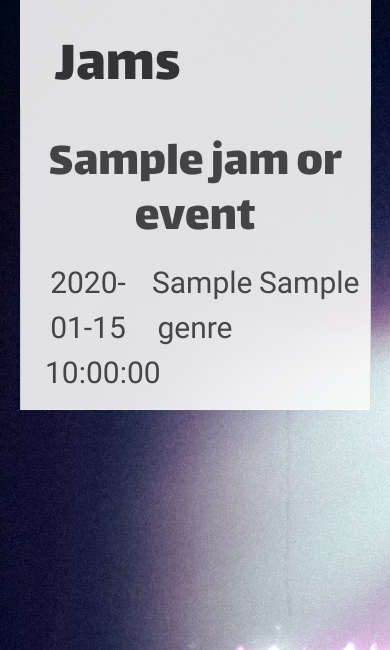
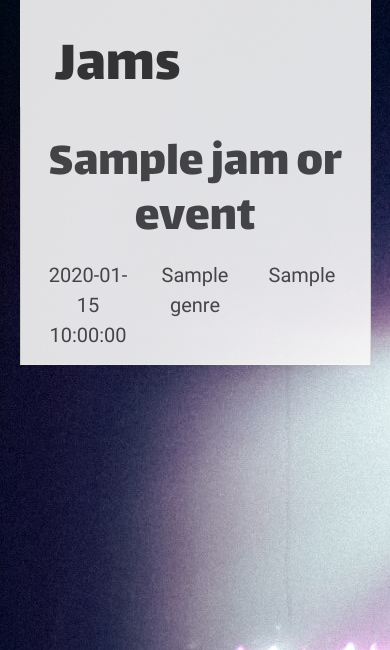
Before and after one commit to EdShackleton/milestone-project-3, a Flask app: page /get_jams in a window 390 px wide. Shown: the part 82-732 px from the top of the page. Run offline with Flask 2, Linux system fonts and the light colour scheme; a database or web service that is not in the repository returns one stand-in record (values such as "Sample title"); parts of the project's set-up code (start-up, migrations or seed data) failed here and were passed over; some libraries are stand-ins or nearby versions.

Commit message:
updated font sizes with changes in media width

```diff
--- a/static/css/style.css
+++ b/static/css/style.css
@@ -185,7 +185,7 @@ p {
 /* smaller screen differences */
 @media only screen and (max-width: 600px) {
   .everything-box {
-    font-size: 30px;
+    font-size: 20px;
   }
 
   .page-title {
@@ -226,7 +226,7 @@ p {
   }
 
   .side-nav li > a {
-    font-size: 25px;
+    font-size: 20px;
   }
 
   input:not([type]), input[type=text]:not(.browser-default), input[type=password]:not(.browser-default), input[type=email]:not(.browser-default), input[type=url]:not(.browser-default), input[type=time]:not(.browser-default), input[type=date]:not(.browser-default), input[type=datetime]:not(.browser-default), input[type=datetime-local]:not(.browser-default), input[type=tel]:not(.browser-default), input[type=number]:not(.browser-default), input[type=search]:not(.browser-default), textarea.materialize-textarea {
--- a/static/css/style.sass
+++ b/static/css/style.sass
@@ -109,6 +109,8 @@ body
 
 /* Users page */
 
+
+
 .user-card
     @extend %box
     font-family: 'Roboto', sans-serif
@@ -195,7 +197,7 @@ p
 
 @media only screen and (max-width: 600px)
     .everything-box
-        font-size: 30px
+        font-size: 20px
     .page-title
         font-size: 60px
     .jam-title-text
@@ -216,7 +218,7 @@ p
     .username-sidenav
         font-size: 30px
     .side-nav li>a
-        font-size: 25px
+        font-size: 20px
     input:not([type]), input[type=text]:not(.browser-default), input[type=password]:not(.browser-default), input[type=email]:not(.browser-default), input[type=url]:not(.browser-default), input[type=time]:not(.browser-default), input[type=date]:not(.browser-default), input[type=datetime]:not(.browser-default), input[type=datetime-local]:not(.browser-default), input[type=tel]:not(.browser-default), input[type=number]:not(.browser-default), input[type=search]:not(.browser-default), textarea.materialize-textarea
         font-size: 25px
     .sign-up-here
```
Also changed, not shown: .c9/metadata/environment/static/css/style.sass (+1 -1 lines), .c9/metadata/environment/templates/jams.html (+1 -1 lines), 3 other files.
